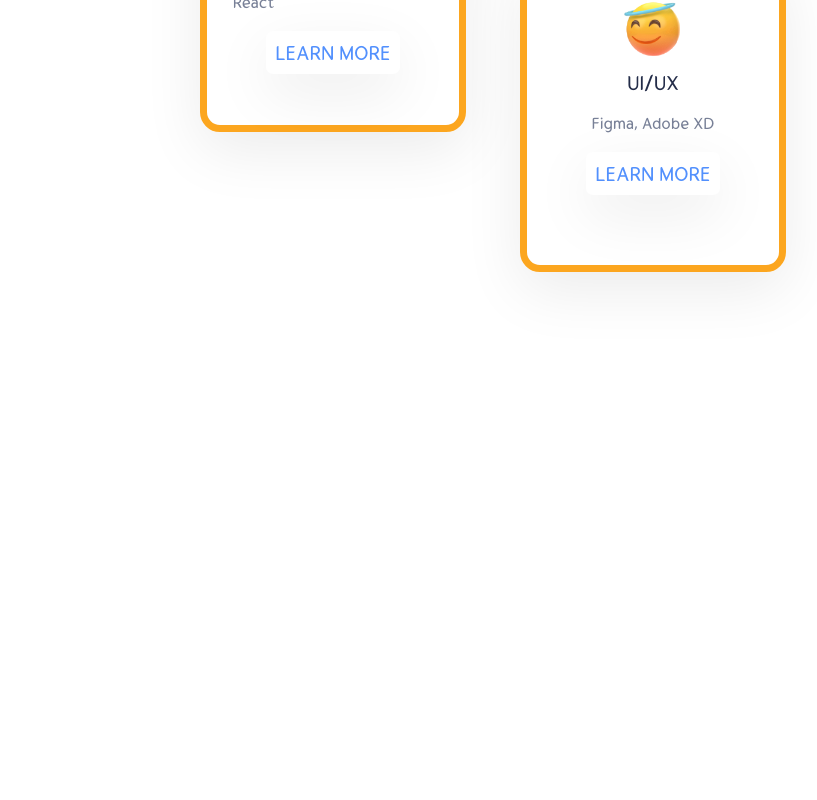
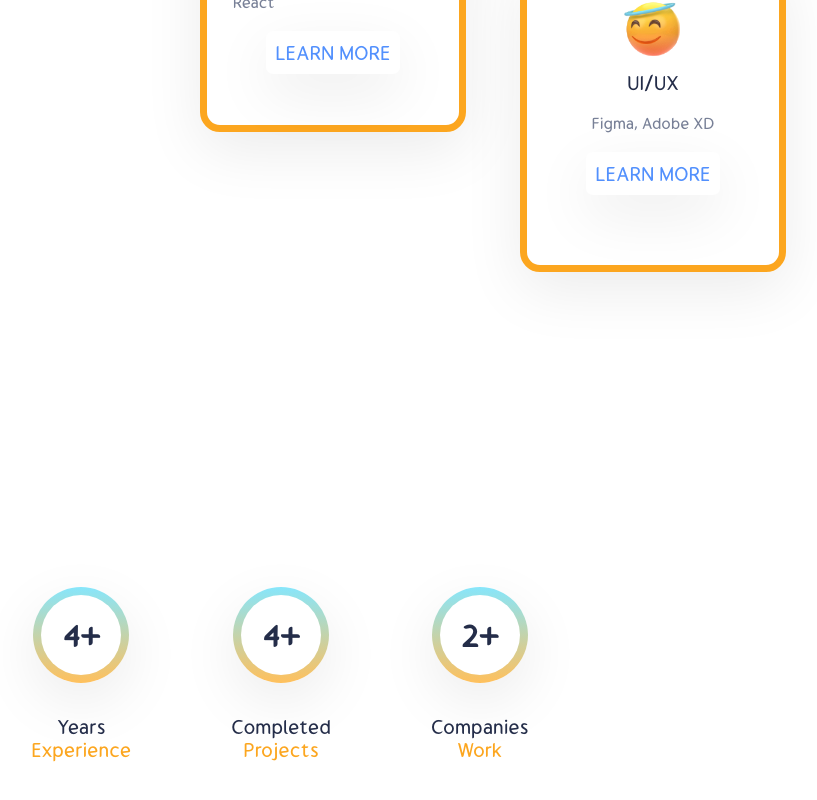
Before and after one commit to deelaka99/dee-wej-kar-portfolio, a React (Vite) app: page / in a window 1280 px wide. Shown: the part 1428-2228 px from the top of the page, without its empty margins (360-1177 px from the left). Before the commit the page ends 1996 px from the top, so only its background shows below. Built offline with nearby package versions, Linux system fonts and the light colour scheme.

Commit message:
experience section is completed

```diff
--- a/src/App.jsx
+++ b/src/App.jsx
@@ -2,6 +2,7 @@
 import Navbar from "./components/navbar/Navbar";
 import Intro from "./components/intro/Intro";
 import Services from "./components/services/Services";
+import Experience from "./components/experience/Experience";
 function App() {
 
   return (
@@ -9,6 +10,7 @@
       <Navbar/>
       <Intro/>
       <Services/>
+      <Experience/>
     </div>
   )
 }
--- /dev/null
+++ b/src/components/experience/Experience.jsx
@@ -0,0 +1,26 @@
+import React from 'react'
+import "./experience.css";
+
+const Experience = () => {
+  return (
+    <div className='experience'>
+      <div className="achievement">
+        <div className="circle">4+</div>
+        <span>Years</span>
+        <span>Experience</span>
+      </div>
+      <div className="achievement">
+        <div className="circle">4+</div>
+        <span>Completed</span>
+        <span>Projects</span>
+      </div>
+      <div className="achievement">
+        <div className="circle">2+</div>
+        <span>Companies</span>
+        <span>Work</span>
+      </div>
+    </div>
+  )
+}
+
+export default Experience
--- /dev/null
+++ b/src/components/experience/experience.css
@@ -0,0 +1,45 @@
+.experience {
+  display: flex;
+  align-items: center;
+  justify-content: center;
+  gap: 5rem;
+  height: 30vh;
+  margin-bottom: 8rem;
+}
+
+.achievement {
+  display: flex;
+  flex-direction: column;
+  align-items: center;
+}
+
+.circle {
+  width: 4rem;
+  height: 4rem;
+  background: white;
+  border-radius: 100%;
+  position: relative;
+  display: flex;
+  align-items: center;
+  justify-content: center;
+  font-size: 1.5rem;
+  font-weight: bold;
+  margin-bottom: 2rem;
+}
+
+.circle::before {
+  border-radius: 100%;
+  content: "";
+  background-image: linear-gradient(to bottom, #87e6fb 0%, #ffc05c 100%);
+  top: -8px;
+  left: -8px;
+  bottom: -8px;
+  right: -8px;
+  position: absolute;
+  z-index: -1;
+  box-shadow: var(--boxShadow);
+}
+
+.achievement span:nth-of-type(2) {
+  color: var(--orange);
+}
```
